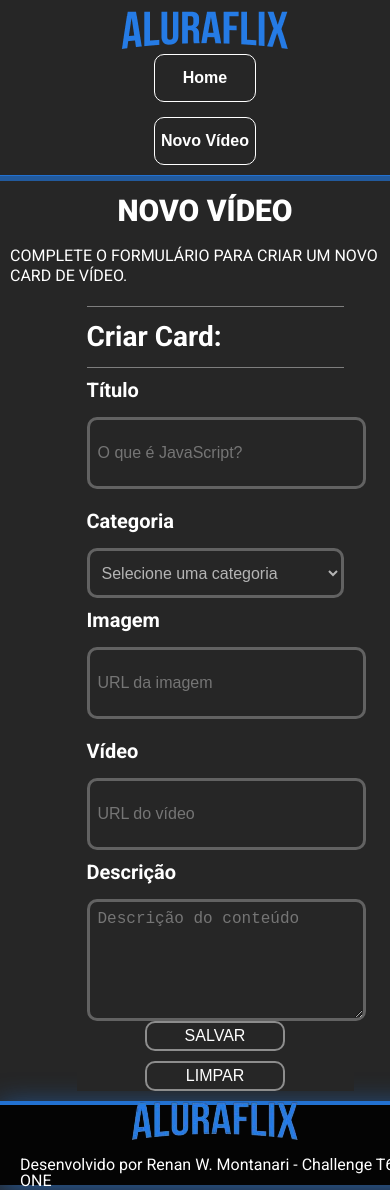
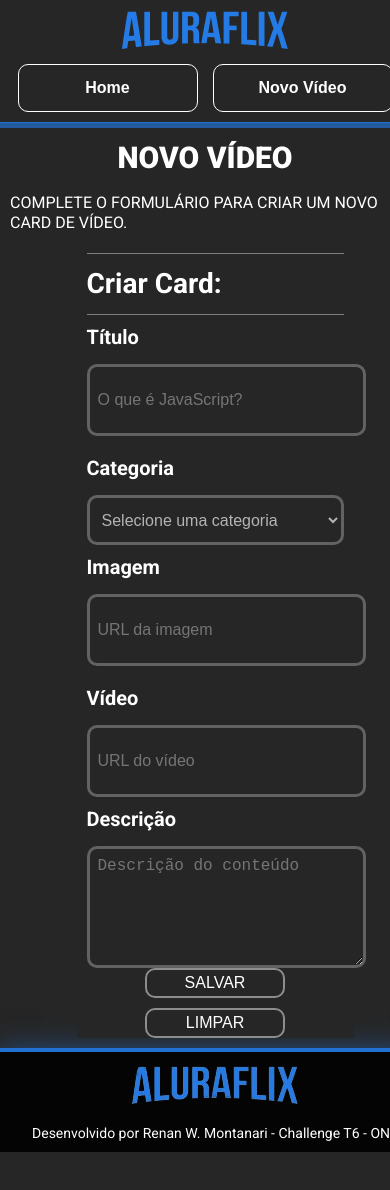
Before and after one commit to renawmontanari/aluraflix, a React (Vite) app: page /videonovo in a window 390 px wide. Shown: the top 1190 px of the page. After the commit the page ends 1152 px from the top, so only its background shows below. Built offline with nearby package versions, Linux system fonts and the light colour scheme.

Commit message:
ajustes-responsivo

```diff
--- a/src/componentes/Banner/index.jsx
+++ b/src/componentes/Banner/index.jsx
@@ -20,6 +20,7 @@
     }
 
     @media (max-width: 480px) {
+        width: auto;
         padding: 20px;
     }
 `;
@@ -34,6 +35,11 @@
     object-fit: cover;
 
     @media (max-width: 768px) {
+        opacity: 0.5;
+    }
+
+    @media (max-width: 480px) {
+        width: 445px;
         opacity: 0.5;
     }
 `;
@@ -173,8 +179,8 @@
                 </Content>
                 <ContentVideo>
                     <iframe
-                        width="646"
-                        height="333"
+                        width="100%"
+                        height="100%"
                         src="https://www.youtube.com/embed/6IuQUgeDPg0?si=icXy_QZyK2Ja-7rT"
                         title="YouTube video player"
                         frameborder="0"
--- a/src/componentes/Footer/index.jsx
+++ b/src/componentes/Footer/index.jsx
@@ -29,9 +29,11 @@
     }
 
     @media (max-width: 480px) {
-        height: 80px;
-        gap: 15px;
+        width: 400px;
         font-size: 16px;
+        p {
+            font-size: 14px;
+        }
     }
 `
 
--- a/src/componentes/Header/index.jsx
+++ b/src/componentes/Header/index.jsx
@@ -29,6 +29,7 @@
     }
 
     @media (max-width: 480px) {
+        width: 100%;
         padding: 10px;
     }
 `
@@ -40,6 +41,11 @@
 
     @media (max-width: 768px) {
         flex-direction: column;
+        gap: 15px;
+    }
+
+    @media (max-width: 480px) {
+        flex-direction: row;
         gap: 15px;
     }
 `
@@ -63,6 +69,11 @@
 
     @media (max-width: 768px) {
         width: 100%;
+    }
+
+    @media (max-width: 480px) {
+        width: 180px;
+        margin-top: 10px;
     }
 `
 
--- a/src/componentes/Secao/index.jsx
+++ b/src/componentes/Secao/index.jsx
@@ -25,6 +25,10 @@
     @media (max-width: 768px) {
         gap: 30px;
     }
+
+    @media (max-width: 480px) {
+        padding: 0 0;
+    }
 `
 
 const CardContainer = styled.div`
@@ -39,7 +43,6 @@
     @media (max-width: 480px) {
         gap: 20px;
         flex-direction: column;
-        align-items: center;
     }
 `;
 
@@ -329,8 +332,8 @@
                     <Card key={card.id}>
                         <BoxVideo categoria={categoria}>
                             <iframe
-                                width="420"
-                                height="250"
+                                width="100%"
+                                height="100%"
                                 src={card.video}
                                 title={card.titulo}
                                 allow="accelerometer; autoplay; clipboard-write; encrypted-media; gyroscope; picture-in-picture; web-share"
```
